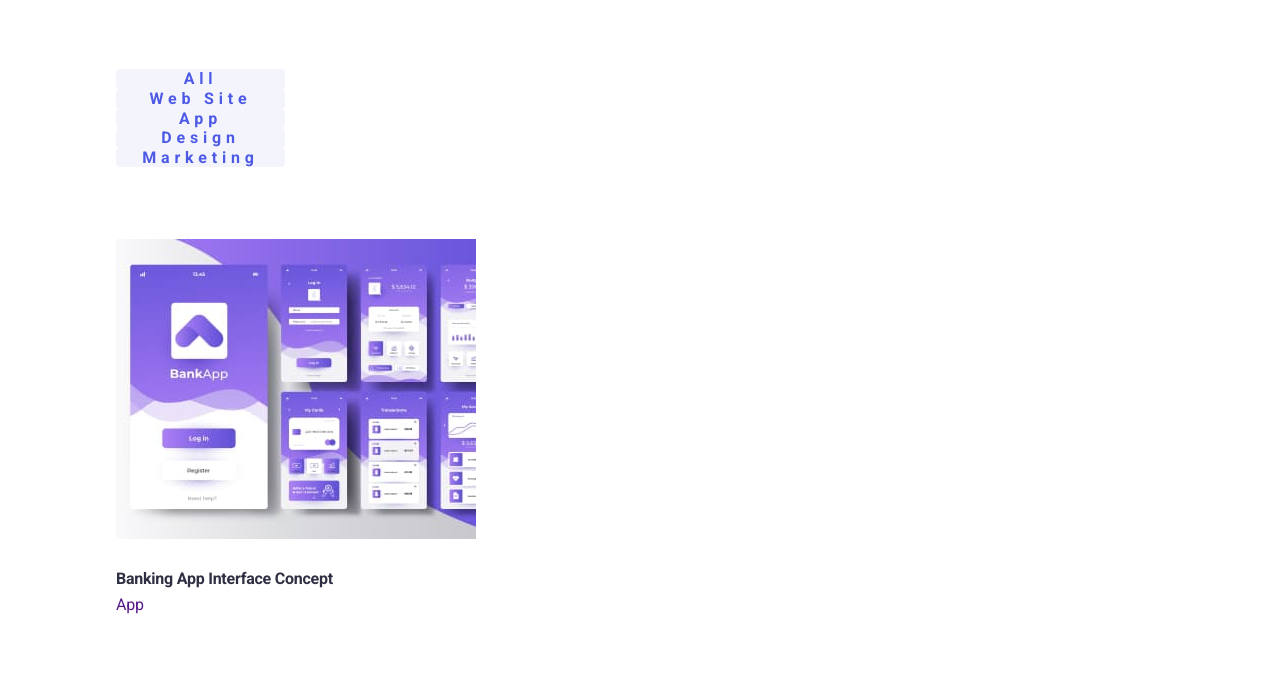
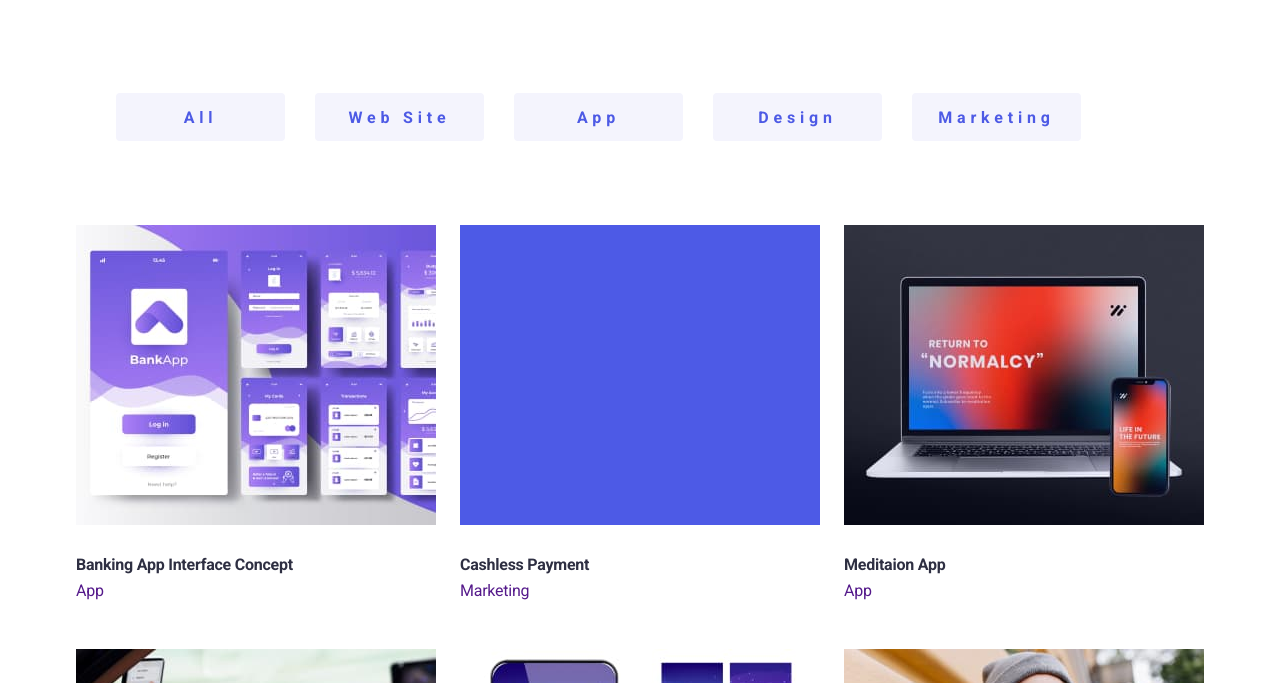
Before and after one commit to ovchenkod/goit-markup-hw-03, a plain HTML site: page portfolio.html in a window 1280 px wide. Shown: the part 71-754 px from the top of the page. Drawn offline with Linux system fonts and the light colour scheme.

Commit message:
27.12 commit

```diff
--- a/css/styles.css
+++ b/css/styles.css
@@ -27,12 +27,7 @@ margin: 0;
 ul {
 list-style: none;
 margin: 0;
-}
-/*
-.header-page {
-background-color: tomato;
-/* display: inline-block; */
-
+margin: 0;}
 
 
 .logo {
@@ -54,6 +49,14 @@ font-weight: 800;
 font-size: 18px;
 line-height: 1.14;
 }
+
+/* .container-logo {
+display: inline-block;
+width: 1158px;
+padding-left: 15px;
+padding-right: 15px;
+margin: 0;
+} */
 
 .container {
 width: 1158px;
@@ -245,6 +248,7 @@ overflow: hidden;
     background-color: #E5E5E5;
     /* margin: 0; */
     }
+
     img {
   display: block;
   max-width: 100%;
@@ -280,9 +284,10 @@ margin-bottom: 120px;}
     display: flex;
 }
 
-/* .work-list { */
- /* margin-bottom: 120px; */
+.work-list .work-item {
+ margin-bottom: 120px;
 
+}
 
 
 .work-item {
@@ -310,22 +315,19 @@ margin-bottom: 120px;}
 padding-bottom: 32px;
     }
 
-    /* Footer */
-
-    /* footer { */
-        /* margin: 0; */
-
 
     .logo-block {
     background-color: #2E2F42;
     height: 310px;
     width: 1158px;;
-    padding: 80px 30px;
-    /* padding-left: 56px; */
+    padding: 100px 200px 130px 0;
+    padding-left: 56px;
+    margin: 0 auto;
 }
 
     .copy-text {
     color: var(--accent-color);
+    width: 264px;
     font-weight: 400;
     font-size: 16px;
     line-height: 1.28;
@@ -341,6 +343,21 @@ margin-bottom: 120px;}
 
     /* menu buttons */
 
+    .list-buttom {
+        display: flex;
+        padding-top: 96px;
+        gap: 30px;
+        margin-bottom: 84px;
+    }
+
+    .list-button {
+        display: block;
+        padding: 12px 24px;
+        border-radius: 4px;
+        /* margin: 0; */
+
+    }
+
 .list-item {
     padding-top: 72px;
 }
@@ -351,6 +368,7 @@ border-radius: 4px;
 padding: 16px, 32px;
 margin: 0;
 min-width: 169px;
+height: 48px;
 color: #4D5AE5;
 background-color: #F4F4FD;
 font-family: inherit;
@@ -371,16 +389,42 @@ border: none;
 
     /* section with photo block */
 
+    .presentation {
+        display: flex;
+        flex-wrap: wrap;
+        column-gap: 24px;
+        row-gap: 49px;
+        margin: 0;
+        padding: 0;
+    }
+
+    .presentation {
+        margin-bottom: 120px;
+    }
+
     .presentation-blok {
     font-family: inherit;
     text-decoration: none;
     }
 
     .presentation-list {
-        padding-top: 72px;
+        width: 360px;
+
+        /* margin-right: 24px; */
+    /* margin-bottom: 48px; */
     }
 
+    .presentation-list:nth-child(3n) {
+        /* margin-right: 0; */
+    }
+
+    /* .presentation-list:nth-child(-n +3) { */
+        /* margin-bottom: 0; */
+
+
+
     .presentation-title {
+        margin: 0;
     font-family: inherit;
     color: var(--primery-text-color);
     font-weight: 600;
--- a/portfolio.html
+++ b/portfolio.html
@@ -31,14 +31,14 @@
         <section>
             <div class="container">
             <h1 class="menu visually-hidden">Our Works</h1>
-            <ul>
-                <li class="list-item"><button class="menu-btn" type="button">All</button></li>
+            <ul class="list-buttom">
+                <li><button class="menu-btn" type="button">All</button></li>
                 <li><button class="menu-btn" type="button">Web Site</button></li>
                 <li><button class="menu-btn" type="button">App</button></li>
                 <li><button class="menu-btn" type="button">Design</button></li>
                 <li><button class="menu-btn" type="button">Marketing</button></li>
             </ul>
-                <ul>
+                <ul class="presentation">
                     <li class="presentation-list">
                         <a class="presentation-blok" href="">
                             <img src="./images/menulist.jpg" alt="menu list" width="360">
```
Also changed, not shown: index.html (+1 -2 lines). Lines whose indentation alone changed are shown as unchanged.
